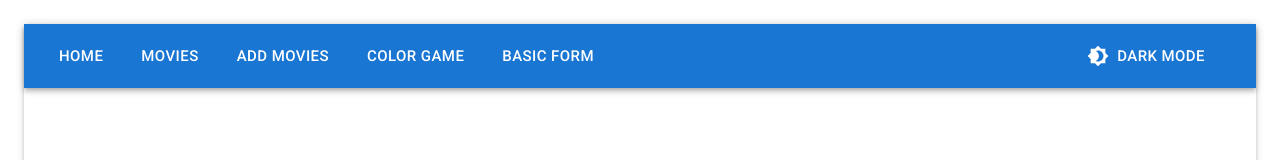
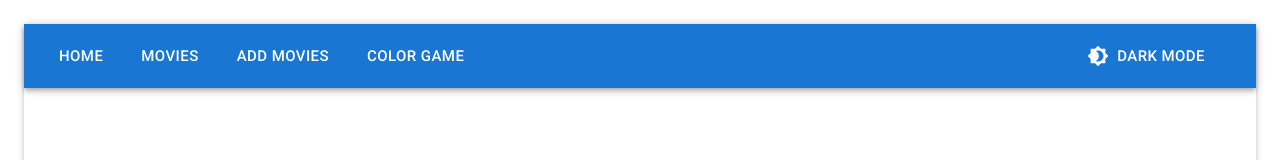
Before and after one commit to Rabm1504/backcrud, a React (Create React App) app: page /movies/edit/1 in a window 1280 px wide. Shown: the top 160 px of the page. Built offline with nearby package versions, Linux system fonts and the light colour scheme; no server answers.

Commit message:
deployment changes

```diff
--- a/src/AddMovie.js
+++ b/src/AddMovie.js
@@ -1,10 +1,8 @@
-import { useState } from "react";
 import Button from '@mui/material/Button';
 import TextField from '@mui/material/TextField';
 import { useHistory } from "react-router-dom";
 import {useFormik} from "formik";
 import * as yup from "yup";
-import { maxHeight } from "@mui/system";
 
 const formValidationSchema = yup.object({
   image: yup.string()
--- a/src/App.js
+++ b/src/App.js
@@ -18,18 +18,6 @@ import { BasicForm } from "./BasicForm";
 
 export default function App() {
   const [movies, setMovies] = useState([])
-  const users = [
-    {
-      name: "Jayesh",
-      pic:
-        "https://asset.swarovski.com/images/$size_1000/t_swa103/b_rgb:ffffff,c_scale,dpr_auto,f_auto,w_auto/5379499_png/star-wars---darth-vader-swarovski-5379499.png"
-    },
-    {
-      name: "Dev",
-      pic:
-        "https://lumiere-a.akamaihd.net/v1/images/607598d0230e6a00018e21b2-image_354b1b56.jpeg?region=0%2C48%2C1536%2C768&width=960"
-    }
-  ];
 
   const history = useHistory();
 
@@ -46,7 +34,6 @@ export default function App() {
       method: "GET",
     })
     .then((data) => data.json())
-    .then((mvs) => setMovies(mvs))
   }, [])
 
   const paperStyles = {minHeight: '100vh'}
@@ -99,16 +86,6 @@ export default function App() {
           Color Game
           </Button>
           <Button
-            onClick = {() => history.push("/basic-form") }
-            size="large"
-            edge="start"
-            color="inherit"
-            aria-label="menu"
-            sx={{ mr: 2 }}
-          >
-          Basic Form
-          </Button>
-          <Button
             style= {{marginLeft: "auto"}}
             onClick = {() => setMode(mode === "light" ? "dark" : "light") }
             size="large"
@@ -152,10 +129,6 @@ export default function App() {
 <AddColor />
 </Route>
 
-<Route path="/basic-form">
-<BasicForm />
-</Route>
-
 <Route path="**">
 <NotFound />
 </Route>
--- a/src/EditMovie.js
+++ b/src/EditMovie.js
@@ -13,7 +13,7 @@ export function EditMovie() {
     })
       .then((data) => data.json())
       .then((mv) => setMovie(mv));
-  }, []);
+  }, [id]);
 
   return movie ? <UpdateMoie movie={movie} /> : ""
 }
```
